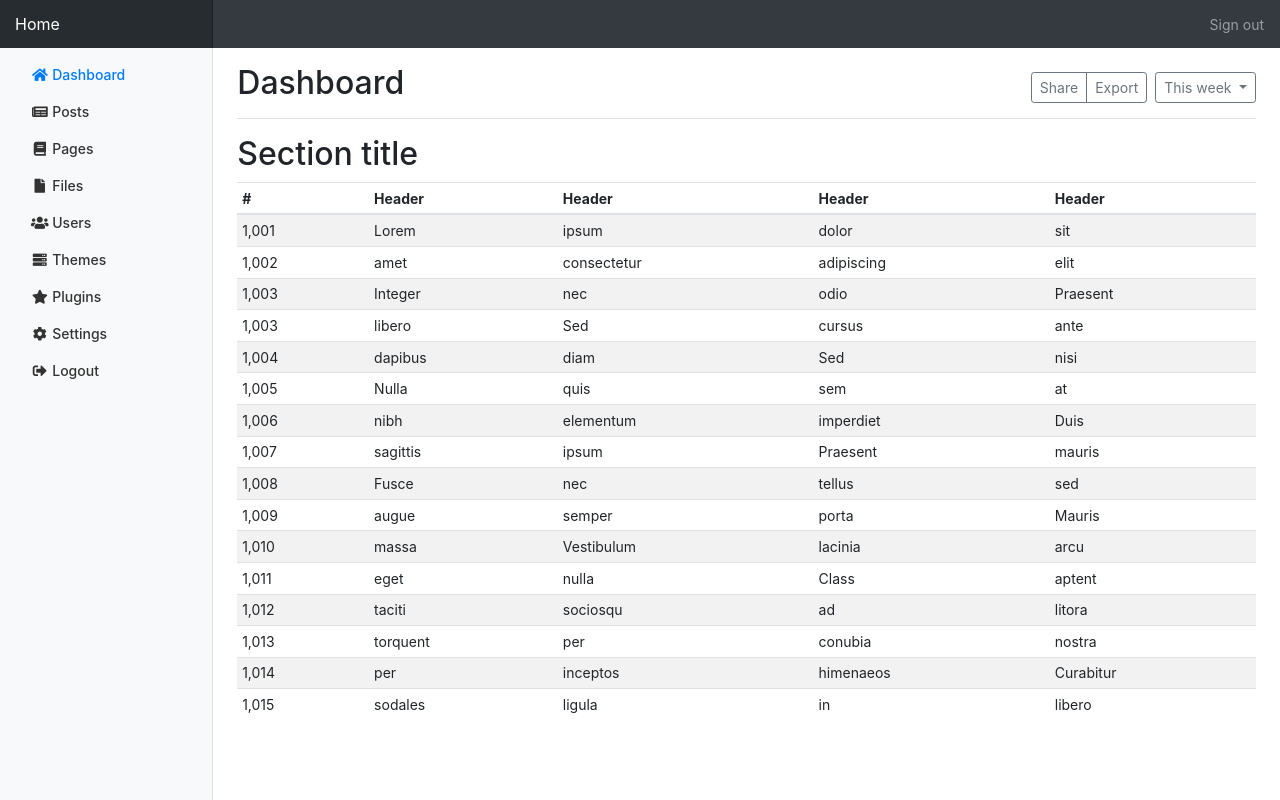
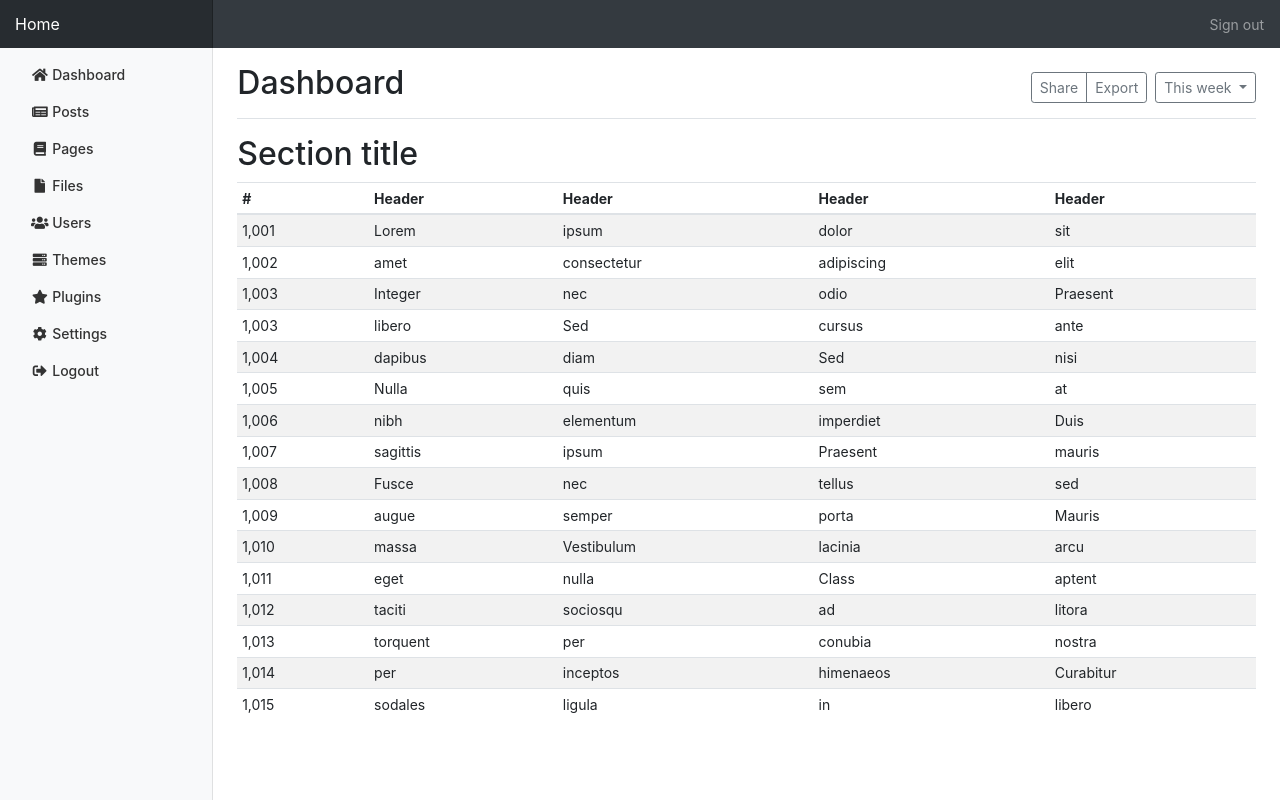
Before and after one commit to bderstine/WebsiteMixer-App-Base, a Flask app: template websitemixer/templates/Admin/index.html in a window 1280 px wide. Run offline with Flask 2, Linux system fonts and the light colour scheme; the template is opened without the code that fills it, so the values that code supplies are empty; some libraries are stand-ins or nearby versions.

Commit message:
cleanup admin base

```diff
--- a/websitemixer/templates/Admin/base.html
+++ b/websitemixer/templates/Admin/base.html
@@ -109,7 +109,6 @@ body {
 	.border-top { border-top: 1px solid #e5e5e5; }
 	.border-bottom { border-bottom: 1px solid #e5e5e5; }
 
-
     </style>
   </head>
 
@@ -129,9 +128,9 @@ body {
           <div class="sidebar-sticky">
             <ul class="nav flex-column">
               <li class="nav-item">
-                <a class="nav-link active" href="/admin/dashboard/">
+                <a class="nav-link" href="/admin/dashboard/">
                   <i class="fa fa-home fa-fw"></i>
-                  Dashboard <span class="sr-only">(current)</span>
+                  Dashboard
                 </a>
               </li>
               <li class="nav-item">
```
Lines whose indentation alone changed are shown as unchanged.
